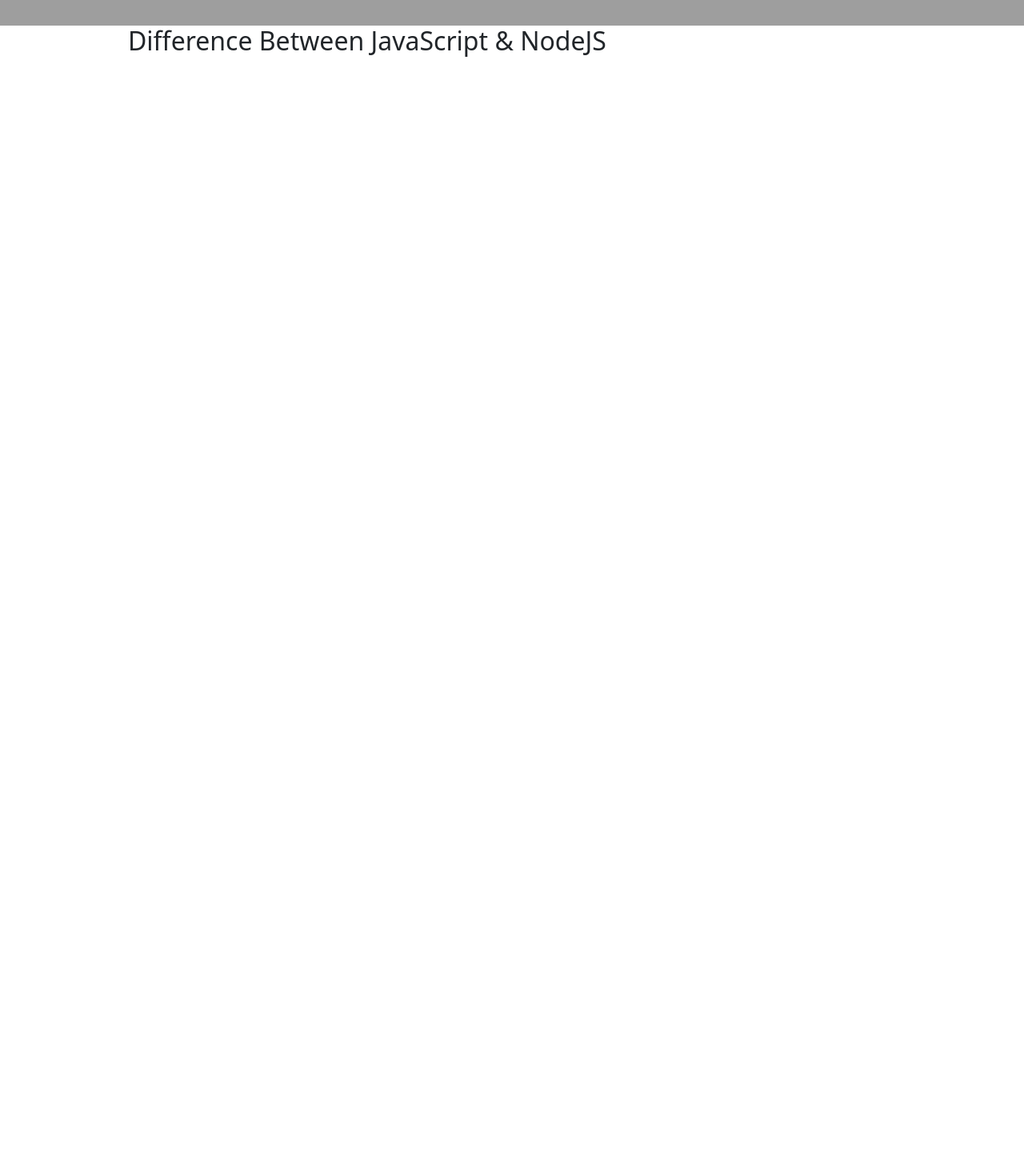
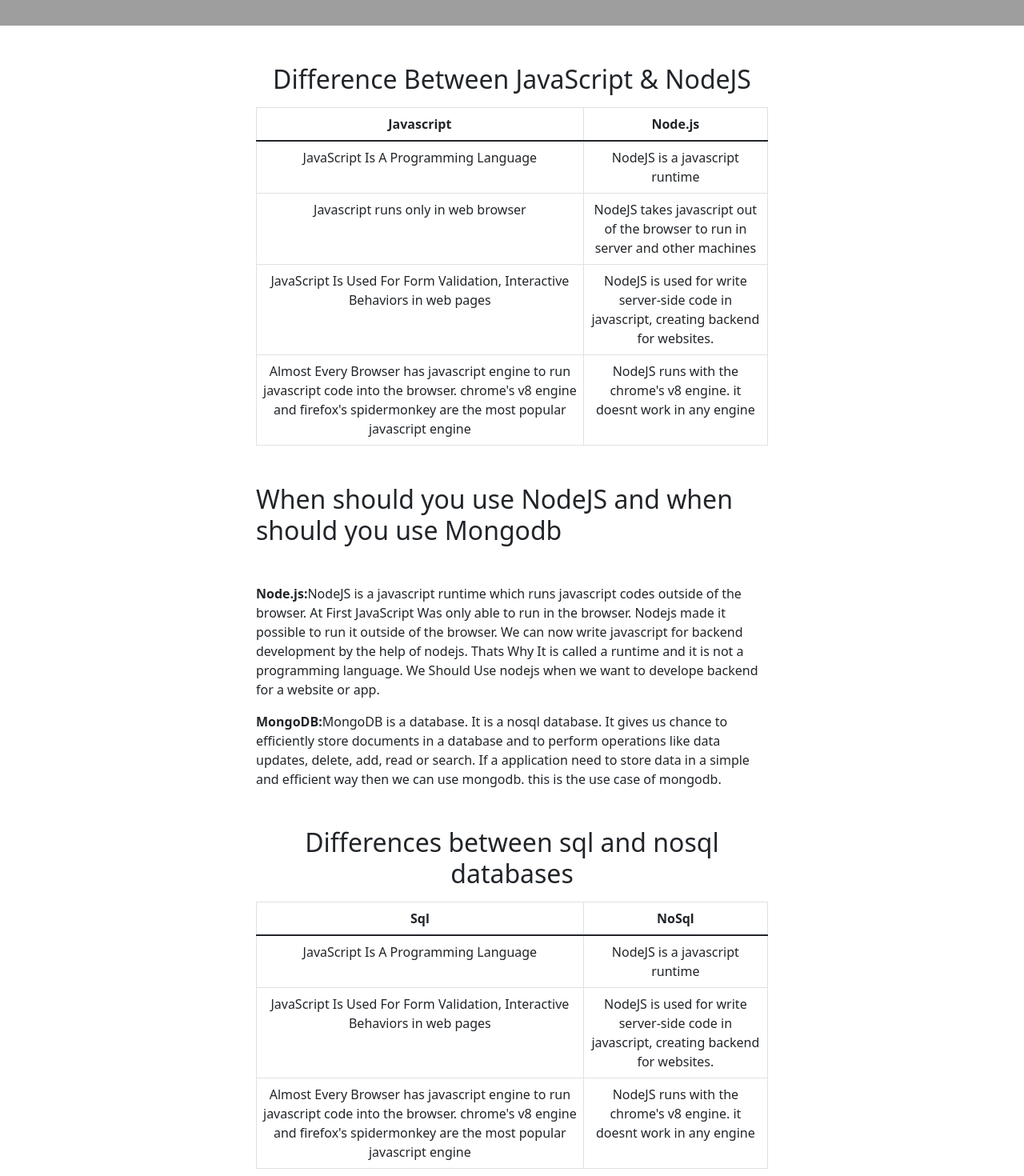
Before and after one commit to anishazahan/Fruits-grocery-House, a React (Create React App) app: page /blog in a window 1280 px wide. Shown: the part 520-1990 px from the top of the page at 80% size. Before the commit the page ends 800 px from the top, so only its background shows below. Built offline with nearby package versions, Linux system fonts and the light colour scheme; no server answers; grey boxes are pictures that could not be loaded.

Commit message:
blog-section

```diff
--- a/src/Components/Blog/Blog.js
+++ b/src/Components/Blog/Blog.js
@@ -5,8 +5,86 @@
   return (
     <div>
       <BlogBanner></BlogBanner>
-      <div className="w-75 mx-auto">
-        <h2>Difference Between JavaScript & NodeJS</h2>
+      <div className="w-50 mx-auto mb-5">
+        <h2 className='text-center mt-5'>Difference Between JavaScript & NodeJS</h2>
+        <table class="table table-bordered text-center my-3 mb-5">
+  <thead>
+    <tr>
+
+      <th scope="col">Javascript</th>
+      <th scope="col">Node.js</th>
+
+    </tr>
+  </thead>
+  <tbody>
+    <tr>
+
+      <td>JavaScript Is A Programming Language</td>
+      <td>NodeJS is a javascript runtime</td>
+
+    </tr>
+    <tr>
+
+      <td>Javascript runs only in web browser</td>
+      <td>NodeJS takes javascript out of the browser to run in server and other machines</td>
+
+    </tr>
+
+    <tr>
+
+      <td>JavaScript Is Used For Form Validation, Interactive Behaviors in web pages</td>
+      <td>NodeJS is used for write server-side code in javascript, creating backend for websites.</td>
+
+    </tr>
+    <tr>
+
+      <td>Almost Every Browser has javascript engine to run javascript code into the browser. chrome's v8 engine and firefox's spidermonkey are the most popular javascript engine</td>
+      <td>NodeJS runs with the chrome's v8 engine. it doesnt work in any engine</td>
+
+    </tr>
+
+  </tbody>
+</table>
+
+    <h2 className='mb-5'>When should you use NodeJS and when should you use Mongodb</h2>
+    <p><strong>Node.js:</strong>NodeJS is a javascript runtime which runs javascript codes outside of the browser. At First JavaScript Was only able to run in the browser. Nodejs made it possible to run it outside of the browser. We can now write javascript for backend development by the help of nodejs. Thats Why It is called a runtime and it is not a programming language. We Should Use nodejs when we want to develope backend for a website or app.</p>
+    <p><strong>MongoDB:</strong>MongoDB is a database. It is a nosql database. It gives us chance to efficiently store documents in a database and to perform operations like data updates, delete, add, read or search. If a application need to store data in a simple and efficient way then we can use mongodb. this is the use case of mongodb.</p>
+    <h2 className='text-center mt-5'>Differences between sql and nosql databases</h2>
+        <table class="table table-bordered text-center my-3 mb-5">
+  <thead>
+    <tr>
+
+      <th scope="col">Sql</th>
+      <th scope="col">NoSql</th>
+
+    </tr>
+  </thead>
+  <tbody>
+    <tr>
+
+      <td>JavaScript Is A Programming Language</td>
+      <td>	NodeJS is a javascript runtime</td>
+
+    </tr>
+    <tr>
+
+      <td>JavaScript Is Used For Form Validation, Interactive Behaviors in web pages</td>
+      <td>NodeJS is used for write server-side code in javascript, creating backend for websites.</td>
+
+    </tr>
+
+    <tr>
+
+      <td>Almost Every Browser has javascript engine to run javascript code into the browser. chrome's v8 engine and firefox's spidermonkey are the most popular javascript engine</td>
+      <td>NodeJS runs with the chrome's v8 engine. it doesnt work in any engine</td>
+
+    </tr>
+
+
+  </tbody>
+</table>
+<h2>What is the purpose of JWT and how does it work</h2>
+<p>The Purpose Of jwt is to identify wether the user accessing a website data is someone who is authorized. If a user isnt authorized then it will be a great disaster for a website if he found any valuable data. jwt add extra layer to user authentication. so that only valid user can have the access to read and write data. jwt stand for json web token. when a user login jwt generate a token which is sent to client. the token is then stored in local storage or browser cookies. the token has 3 part. Header , payload and signature. Header store the algorithm which is used to decode the token. payload is the data that is stored in the token. Finally the signature which is how the server verifies the token.</p>
 
       </div>
     </div>
```
